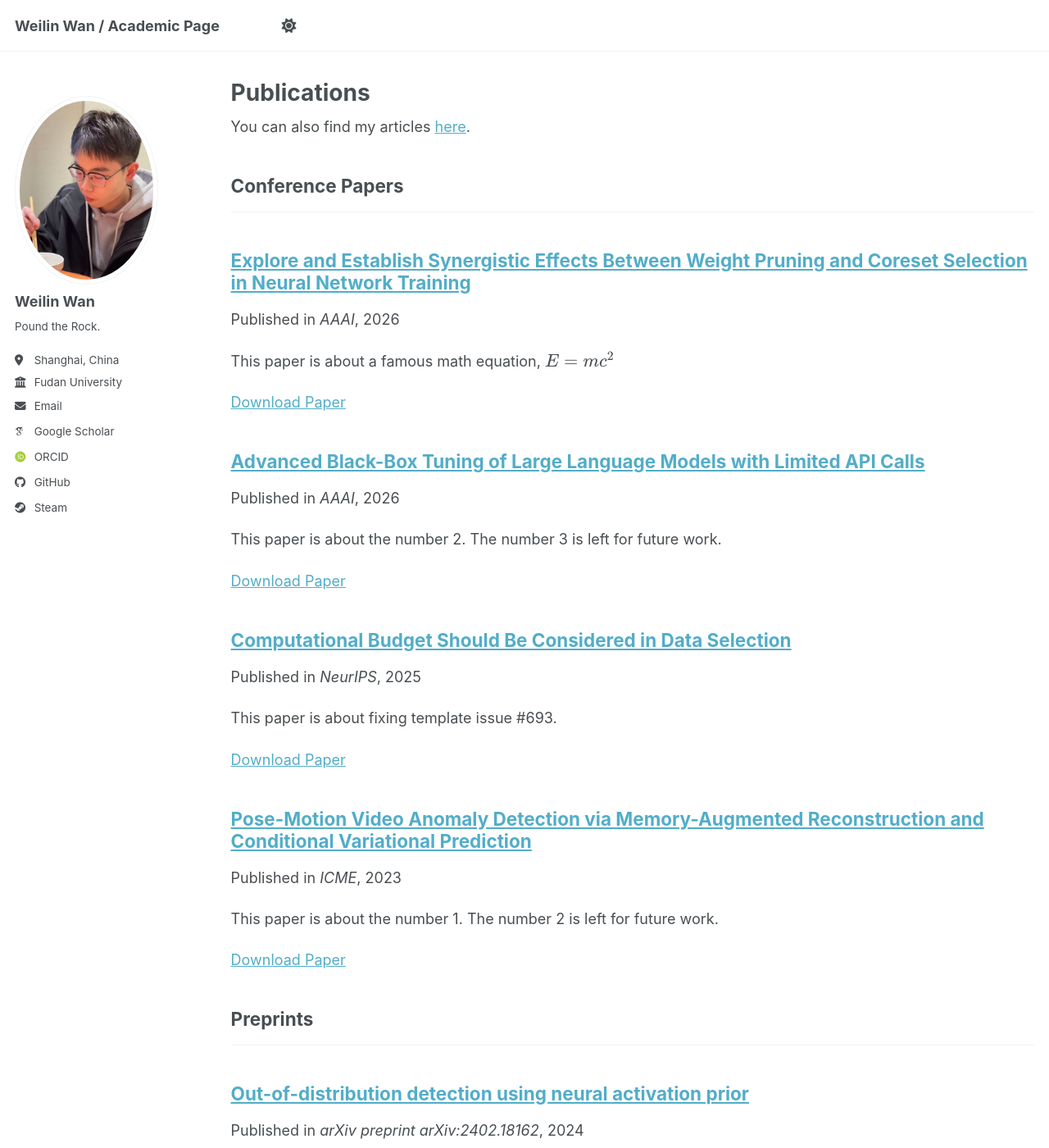
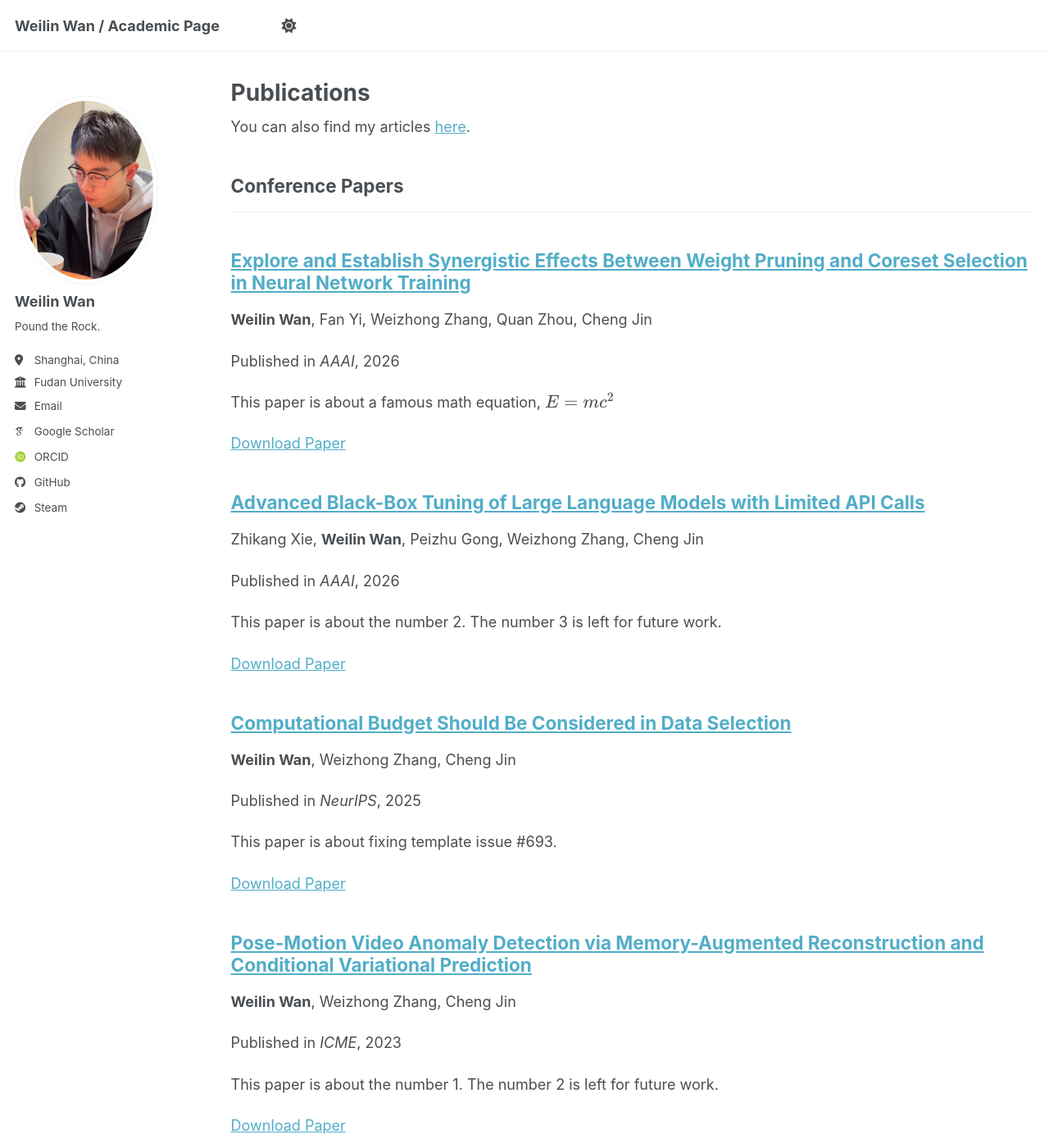
Before and after one commit to wanweilin/wanweilin.github.io, a Jekyll site: the page built from _pages/publications.html, in a window 1280 px wide and 1400 px high. Shown: the whole window at 82% size. Built offline with Jekyll 4.4.1, drawn with Linux system fonts in a browser that asks for light colours; some web fonts are replaced; a script bundle is joined from its source files by our own code; library files that are not in the unit come from our copies; some of the changed text lies outside the part shown.

Commit message:
update author name

```diff
--- a/_includes/archive-single.html
+++ b/_includes/archive-single.html
@@ -41,6 +41,9 @@
         {% if post.collection == 'teaching' %}
           <p> {{ post.type }}, <i>{{ post.venue }}</i>, {{ post.date | default: "1900-01-01" | date: "%Y" }} </p>
         {% elsif post.collection == 'publications' %}
+          {% if post.authors %}
+            <p>{{ post.authors }}</p>
+          {% endif %}
           <p>Published in <i>{{ post.venue }}</i>, {{ post.date | default: "1900-01-01" | date: "%Y" }} </p>
         {% elsif post.date %}
          <p class="page__date"><strong><i class="fa fa-fw fa-calendar" aria-hidden="true"></i> {{ site.data.ui-text[site.locale].date_label | default: "Published:" }}</strong> <time datetime="{{ post.date | default: "1900-01-01" | date_to_xmlschema }}">{{ post.date | default: "1900-01-01" | date: "%B %d, %Y" }}</time></p>
--- a/_publications/2023-PoMo.md
+++ b/_publications/2023-PoMo.md
@@ -7,5 +7,6 @@ excerpt: 'This paper is about the number 1. The number 2 is left for future work
 date: 2023-07-10
 venue: 'ICME'
 paperurl: 'https://ieeexplore.ieee.org/abstract/document/10219792'
+authors: "<b>Weilin Wan</b>, Weizhong Zhang, Cheng Jin"
 ---
 To be added.
--- a/_publications/2024-NAP.md
+++ b/_publications/2024-NAP.md
@@ -7,6 +7,7 @@ excerpt: 'This paper is about the number 3. The number 4 is left for future work
 date: 2024-02-28
 venue: 'arXiv preprint arXiv:2402.18162'
 paperurl: 'https://arxiv.org/pdf/2402.18162'
+authors: "<b>Weilin Wan</b>, Weizhong Zhang, Quan Zhou, Fan Yi, Cheng Jin"
 ---
 
 To be added.
--- a/_publications/2025-ABBT.md
+++ b/_publications/2025-ABBT.md
@@ -7,6 +7,8 @@ excerpt: 'This paper is about the number 2. The number 3 is left for future work
 date: 2026-1-23
 venue: 'AAAI'
 paperurl: 'https://arxiv.org/pdf/2511.10210'
+authors: "Zhikang Xie, <b>Weilin Wan</b>, Peizhu Gong, Weizhong Zhang, Cheng Jin"
+
 ---
 
 To be added.
--- a/_publications/2025-CADS.md
+++ b/_publications/2025-CADS.md
@@ -7,6 +7,8 @@ excerpt: 'This paper is about fixing template issue #693.'
 date: 2025-12-03
 venue: 'NeurIPS'
 paperurl: 'https://arxiv.org/pdf/2510.16806'
+authors: "<b>Weilin Wan</b>, Weizhong Zhang, Cheng Jin"
+
 ---
 
 To be added.
--- a/_publications/2025-SWaST.md
+++ b/_publications/2025-SWaST.md
@@ -7,6 +7,8 @@ excerpt: 'This paper is about a famous math equation, $$E=mc^2$$'
 date: 2026-01-24
 venue: 'AAAI'
 paperurl: 'https://arxiv.org/pdf/2511.09901'
+authors: "<b>Weilin Wan</b>, Fan Yi, Weizhong Zhang, Quan Zhou, Cheng Jin"
+
 ---
 
 To be added.
```
